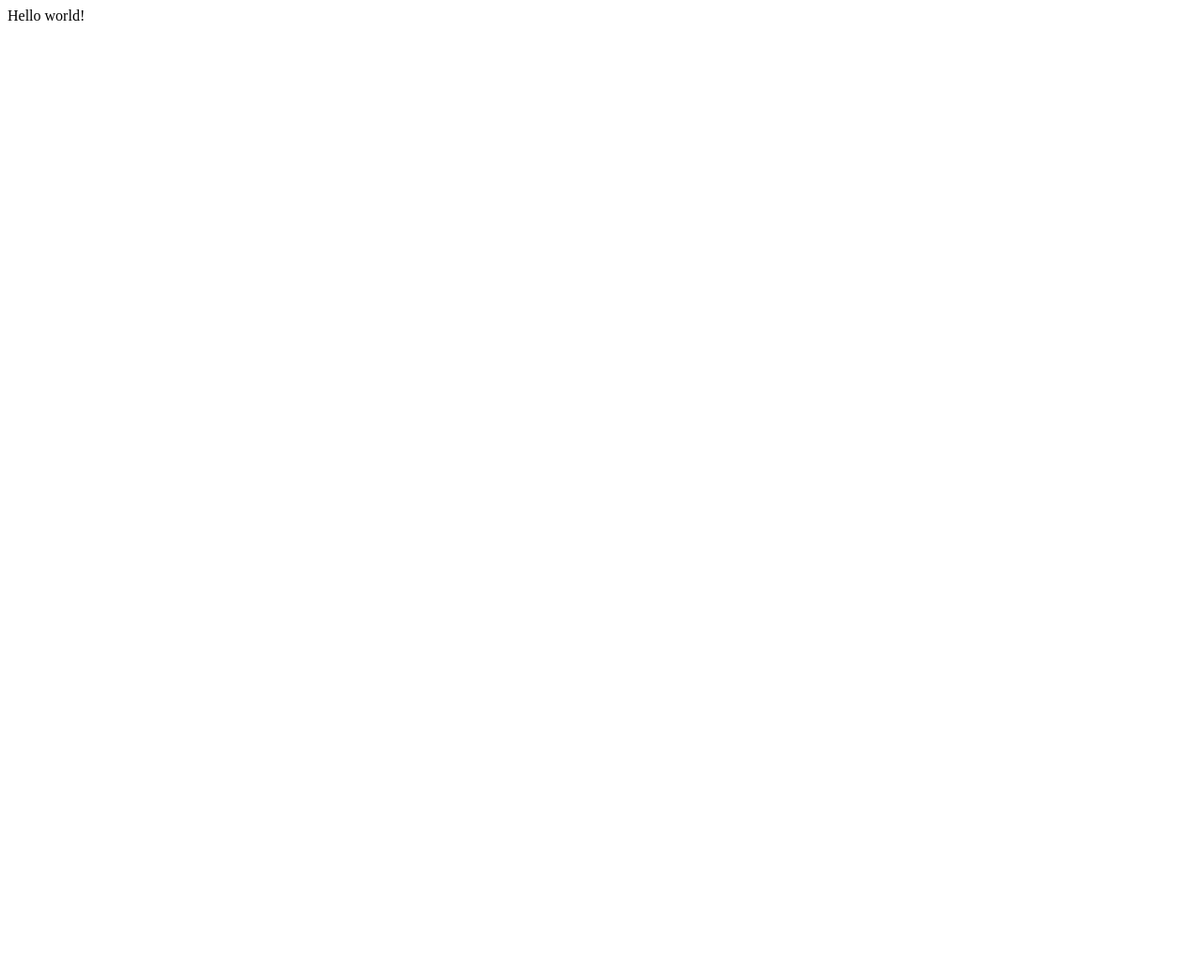
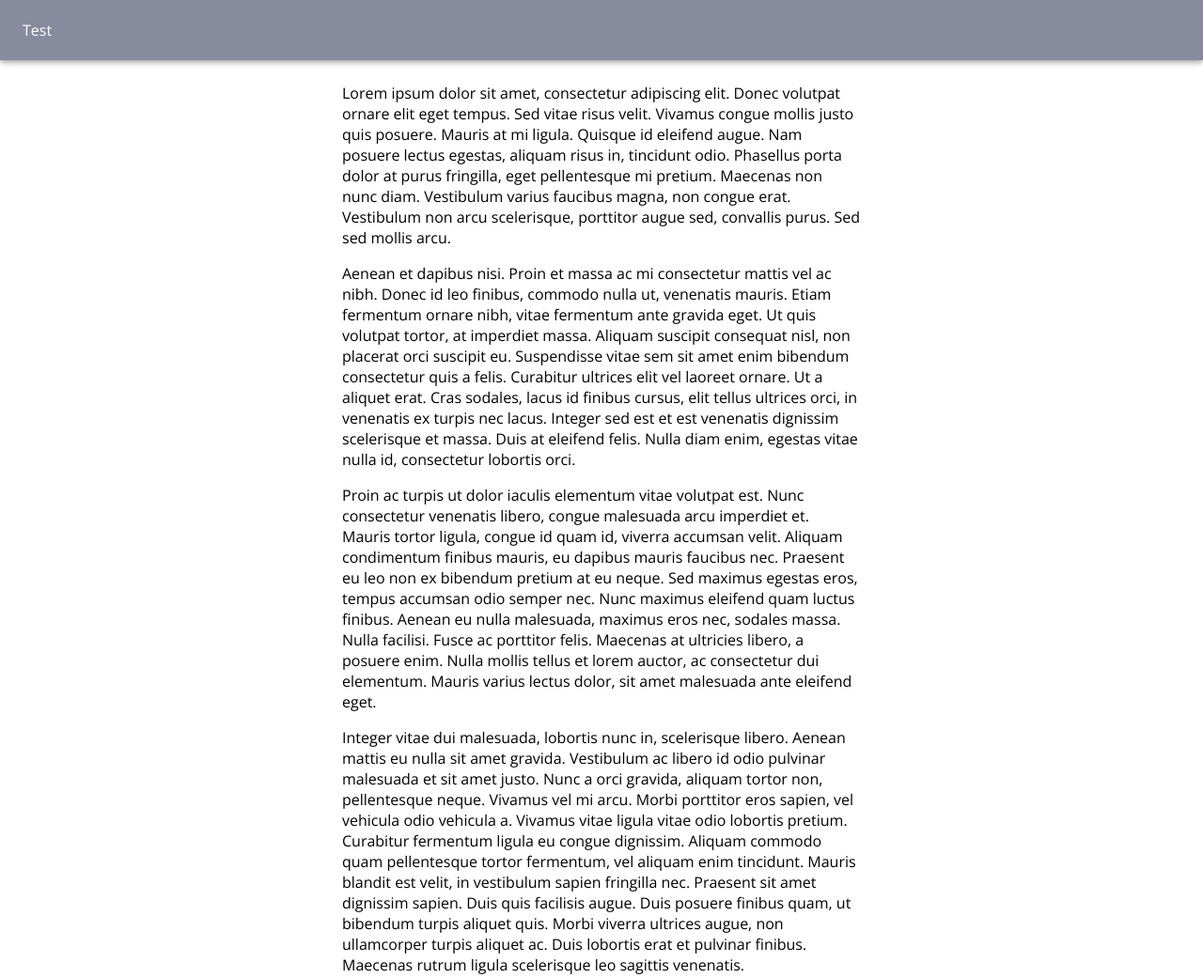
Before and after one commit to chrisco210/PersonalWebsiteV3, a Gatsby site: page / in a window 1280 px wide. Shown: the whole page at 94% size. Before the commit the page ends 800 px from the top, so only its background shows below. Built offline with nearby package versions, Linux system fonts and the light colour scheme; Gatsby itself is replaced by a stand-in of ours.

Commit message:
Add pages and start working on header component

```diff
--- /dev/null
+++ b/gatsby-browser.js
@@ -0,0 +1 @@
+import './src/styles/global.css';
--- a/gatsby-config.js
+++ b/gatsby-config.js
@@ -6,5 +6,17 @@
 
 module.exports = {
   /* Your site config here */
-  plugins: [],
+  plugins: [
+    {
+      resolve: 'gatsby-plugin-material-ui',
+      // If you want to use styled components you should change the injection order.
+      options: {
+        // stylesProvider: {
+        //   injectFirst: true,
+        // },
+      },
+    }
+    // If you want to use styled components you should add the plugin here.
+    // 'gatsby-plugin-styled-components',
+  ]
 }
--- a/package.json
+++ b/package.json
@@ -14,7 +14,10 @@
     "test": "echo \"Write tests! -> https://gatsby.dev/unit-testing\" && exit 1"
   },
   "dependencies": {
+    "@material-ui/core": "^4.11.0",
+    "@material-ui/styles": "^4.10.0",
     "gatsby": "^2.23.12",
+    "gatsby-plugin-material-ui": "^2.1.9",
     "react": "^16.12.0",
     "react-dom": "^16.12.0"
   },
--- /dev/null
+++ b/src/Theme.js
@@ -0,0 +1,28 @@
+import React from "react";
+import { ThemeProvider } from "@material-ui/styles";
+import { createMuiTheme } from '@material-ui/core/styles';
+
+const theme = createMuiTheme({
+  palette: {
+    primary: {
+      light: '#b8bbcf',
+      main: '#888b9e',
+      dark: '#5b5e70',
+      contrastText: '#fff',
+    },
+    secondary: {
+      light: '#bfd4df',
+      main: '#8fa3ad',
+      dark: '#61747e',
+      contrastText: '#000',
+    },
+  },
+});
+
+export default function Theme(props) {
+  return (
+    <ThemeProvider theme={theme}>
+      {props.children}
+    </ThemeProvider>
+  );
+}
--- /dev/null
+++ b/src/components/Topbar.js
@@ -0,0 +1,17 @@
+import React from "react"
+import { AppBar } from "@material-ui/core"
+import { Toolbar } from "@material-ui/core"
+import Theme from "../Theme"
+
+export default function Topbar(props) {
+  return (
+    <Theme>
+      <AppBar position="fixed">
+        <Toolbar>
+          <p>Test</p>
+        </Toolbar>
+      </AppBar>
+      <Toolbar />
+    </Theme>
+  );
+};
--- /dev/null
+++ b/src/pages/experience.js
@@ -0,0 +1,5 @@
+import React from "react"
+
+export default function Experience() {
+  return <div>Experience</div>
+}
--- a/src/pages/index.js
+++ b/src/pages/index.js
@@ -1,5 +1,21 @@
-import React from "react"
+import React from "react";
+
+//import { Link } from "gatsby";
+import { Container } from "@material-ui/core";
+import Box from '@material-ui/core/Box';
+import Topbar from "../components/Topbar";
+
 
 export default function Home() {
-  return <div>Hello world!</div>
+  return (
+    <Box>
+      <Topbar things={['a', 'b']} />
+      <Container maxWidth="sm">
+        <p>Lorem ipsum dolor sit amet, consectetur adipiscing elit. Donec volutpat ornare elit eget tempus. Sed vitae risus velit. Vivamus congue mollis justo quis posuere. Mauris at mi ligula. Quisque id eleifend augue. Nam posuere lectus egestas, aliquam risus in, tincidunt odio. Phasellus porta dolor at purus fringilla, eget pellentesque mi pretium. Maecenas non nunc diam. Vestibulum varius faucibus magna, non congue erat. Vestibulum non arcu scelerisque, porttitor augue sed, convallis purus. Sed sed mollis arcu.</p>
+        <p>Aenean et dapibus nisi. Proin et massa ac mi consectetur mattis vel ac nibh. Donec id leo finibus, commodo nulla ut, venenatis mauris. Etiam fermentum ornare nibh, vitae fermentum ante gravida eget. Ut quis volutpat tortor, at imperdiet massa. Aliquam suscipit consequat nisl, non placerat orci suscipit eu. Suspendisse vitae sem sit amet enim bibendum consectetur quis a felis. Curabitur ultrices elit vel laoreet ornare. Ut a aliquet erat. Cras sodales, lacus id finibus cursus, elit tellus ultrices orci, in venenatis ex turpis nec lacus. Integer sed est et est venenatis dignissim scelerisque et massa. Duis at eleifend felis. Nulla diam enim, egestas vitae nulla id, consectetur lobortis orci.</p>
+        <p>Proin ac turpis ut dolor iaculis elementum vitae volutpat est. Nunc consectetur venenatis libero, congue malesuada arcu imperdiet et. Mauris tortor ligula, congue id quam id, viverra accumsan velit. Aliquam condimentum finibus mauris, eu dapibus mauris faucibus nec. Praesent eu leo non ex bibendum pretium at eu neque. Sed maximus egestas eros, tempus accumsan odio semper nec. Nunc maximus eleifend quam luctus finibus. Aenean eu nulla malesuada, maximus eros nec, sodales massa. Nulla facilisi. Fusce ac porttitor felis. Maecenas at ultricies libero, a posuere enim. Nulla mollis tellus et lorem auctor, ac consectetur dui elementum. Mauris varius lectus dolor, sit amet malesuada ante eleifend eget.</p>
+        <p>Integer vitae dui malesuada, lobortis nunc in, scelerisque libero. Aenean mattis eu nulla sit amet gravida. Vestibulum ac libero id odio pulvinar malesuada et sit amet justo. Nunc a orci gravida, aliquam tortor non, pellentesque neque. Vivamus vel mi arcu. Morbi porttitor eros sapien, vel vehicula odio vehicula a. Vivamus vitae ligula vitae odio lobortis pretium. Curabitur fermentum ligula eu congue dignissim. Aliquam commodo quam pellentesque tortor fermentum, vel aliquam enim tincidunt. Mauris blandit est velit, in vestibulum sapien fringilla nec. Praesent sit amet dignissim sapien. Duis quis facilisis augue. Duis posuere finibus quam, ut bibendum turpis aliquet quis. Morbi viverra ultrices augue, non ullamcorper turpis aliquet ac. Duis lobortis erat et pulvinar finibus. Maecenas rutrum ligula scelerisque leo sagittis venenatis.</p>
+      </Container>
+    </Box>
+  );
 }
--- /dev/null
+++ b/src/pages/projects.js
@@ -0,0 +1,5 @@
+import React from "react"
+
+export default function Projects() {
+  return <div>Projects</div>
+}
--- /dev/null
+++ b/src/styles/global.css
@@ -0,0 +1,9 @@
+@import url('https://fonts.googleapis.com/css2?family=Open+Sans&family=Roboto+Slab&display=swap');
+
+p,a,span {
+  font-family: 'Open Sans', sans-serif;
+}
+
+h1,h2,h3,h4,h5 {
+  font-family: 'Roboto Slab', serif;
+}
```
Also changed, not shown: 1 other file.
